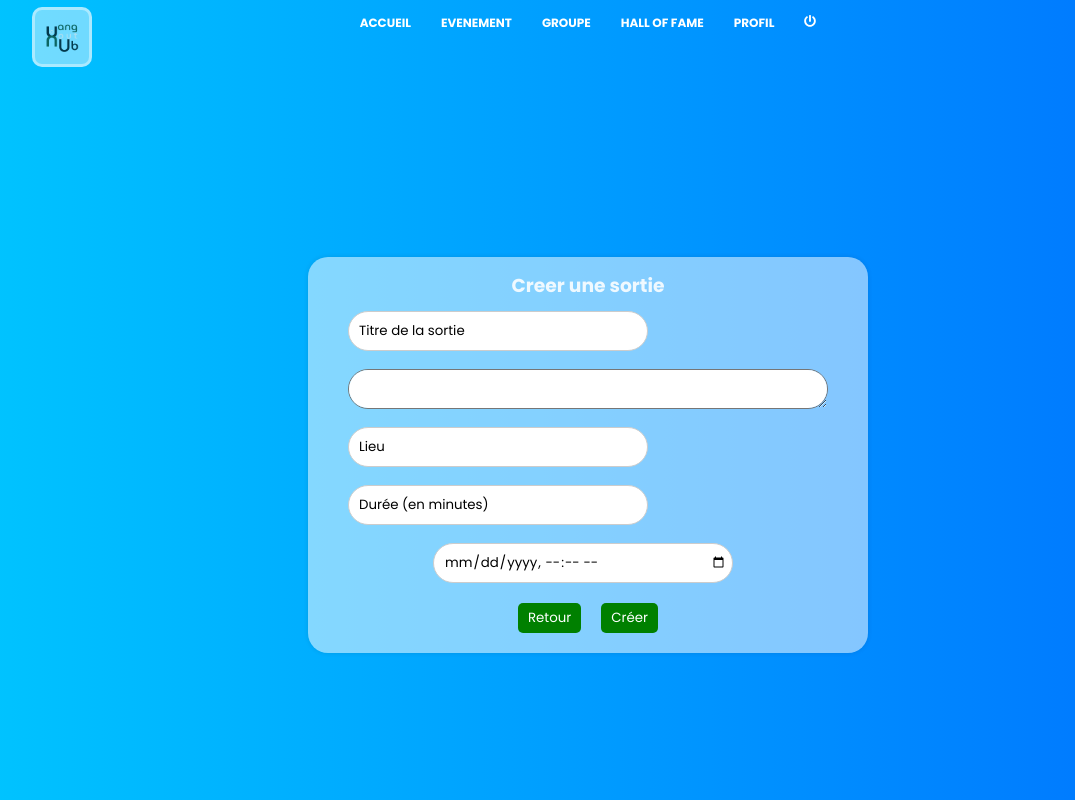
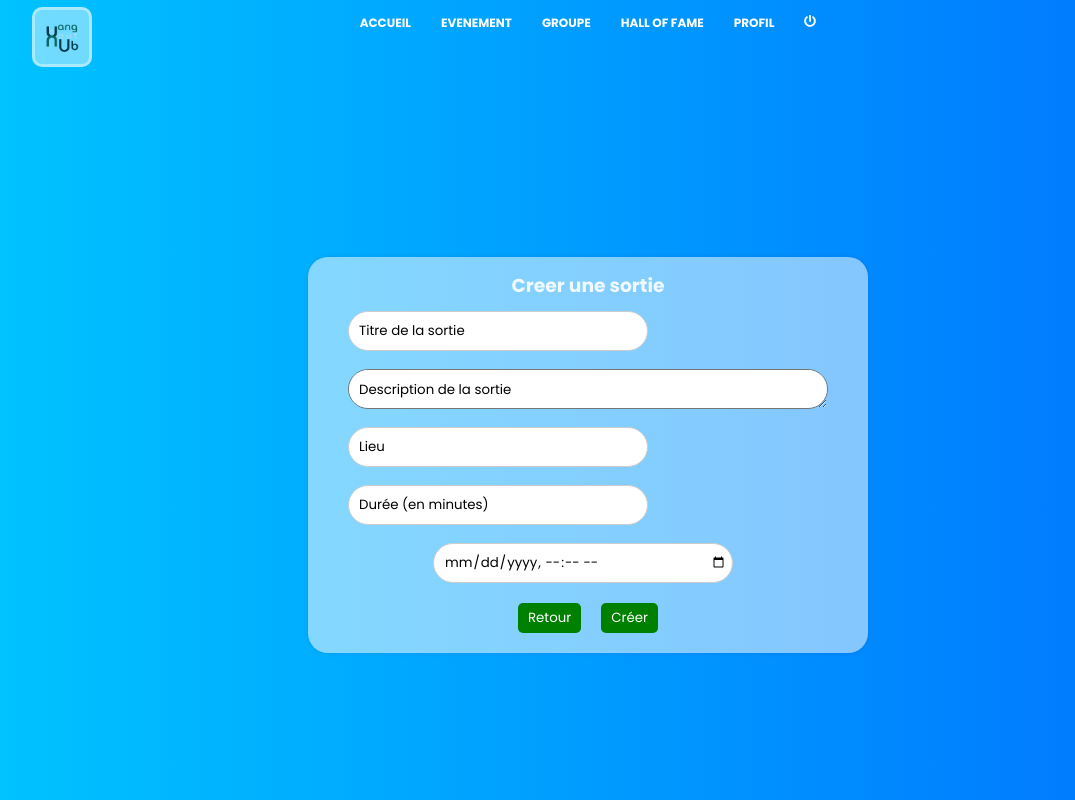
Before and after one commit to RomeoVandoolaeghe/Projet_Fin_Annee_2024, a React (Vite) app in the folder vite/: page /CreateOutput in a window 1280 px wide. Shown: the whole page, without its empty margins (52-1127 px from the left). Built offline with nearby package versions, Linux system fonts and the light colour scheme.

Commit message:
new modif

```diff
--- a/vite/src/pages/user/CreateOutput/CreateOutput.css
+++ b/vite/src/pages/user/CreateOutput/CreateOutput.css
@@ -191,6 +191,9 @@ textarea {
   border-radius: 20px;
   padding-left:10px;
 }
+.input1::placeholder{
+  color: black;
+}
 .space{
   height:3rem;
 }
```
